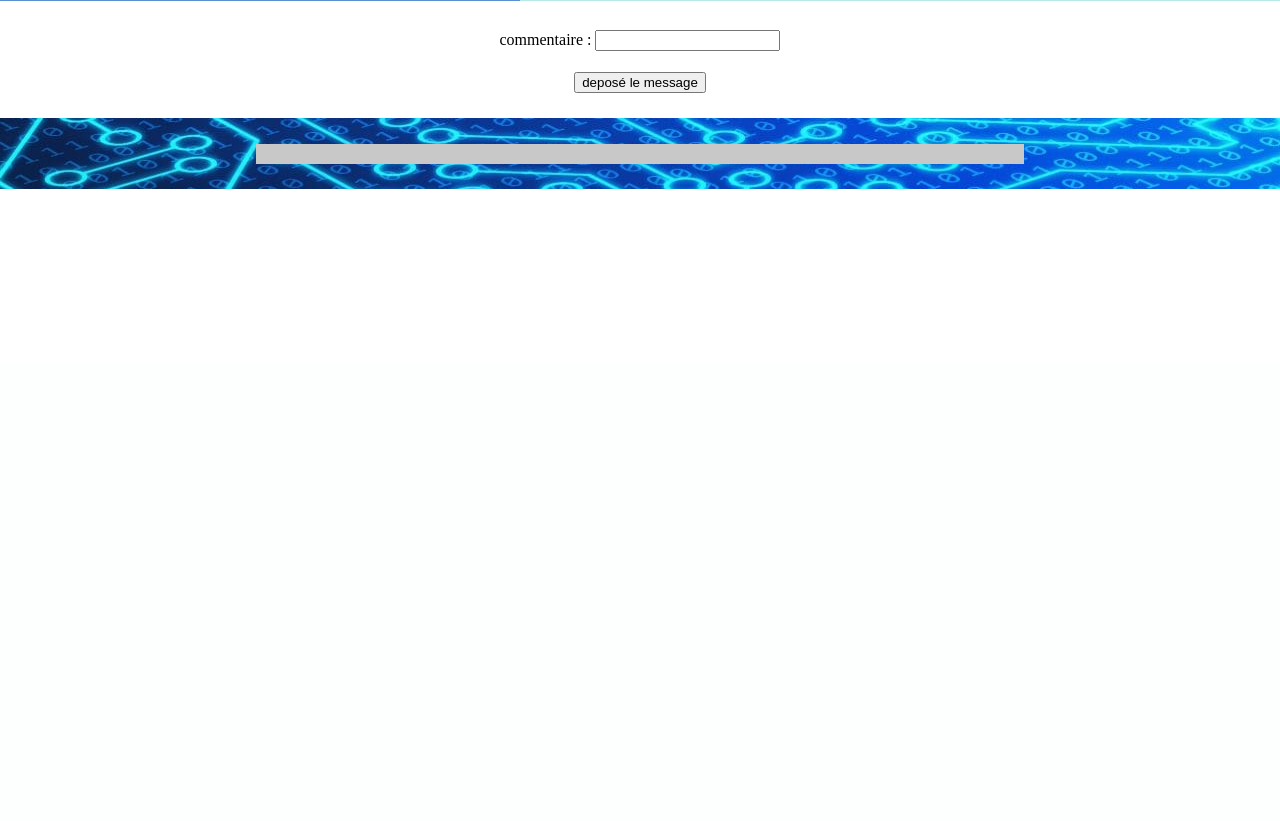
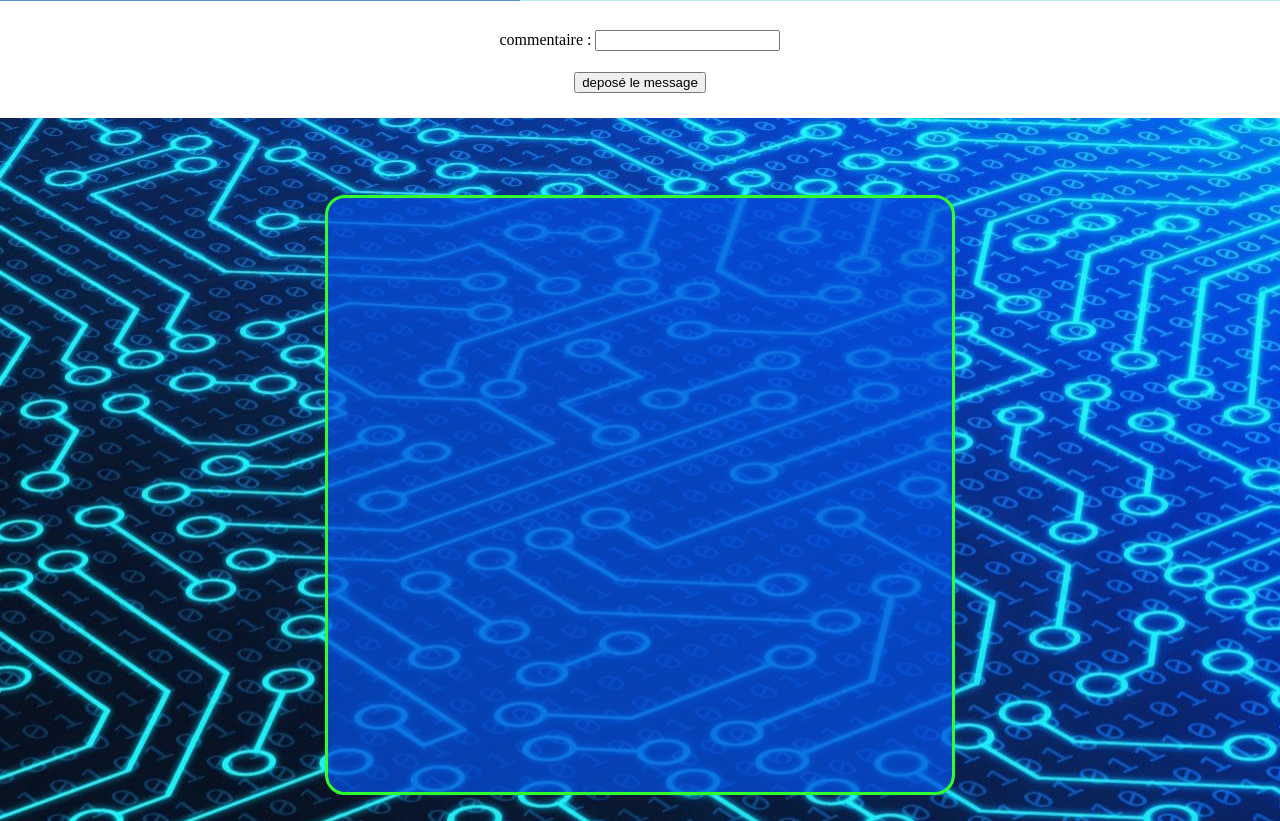
Before and after one commit to olivier-crozet/livre-or, a PHP site: page /livre-or.php in a window 1280 px wide. Shown: the part 437-1258 px from the top of the page. Before the commit the page ends 626 px from the top, so only its background shows below. Run offline with PHP 8.4, Linux system fonts and the light colour scheme; data comes from the database, SQL or seed files in the repository; data that the repository does not hold is empty.

Commit message:
finish pour plateforme

```diff
--- a/css/livre-or.css
+++ b/css/livre-or.css
@@ -58,11 +58,31 @@ margin-bottom: 2%;
     text-align: left;
     padding-top: 2%;
     padding-bottom: 2%;
+    background-attachment: fixed;
+
 }
 .table-affichage
 {
-	margin: auto;
-    width: 60%;
-    background-color: #0000ffba;
-    border: solid #c8c8c8 10px;
+display: flex;
+    flex-direction: column;
+    justify-content: space-between;
+    align-items: center;
+    flex-wrap: wrap;
+    border: solid;
+    border-radius: 20px;
+    background-color: rgba(5, 78, 222, 0.75);
+    height: 600px;
+    max-width: 630px;
+    overflow-y: scroll;
+    margin: auto;
+    margin-top: 4%;
 }
+.div-affichage
+{
+
+}
+.texttd
+{
+word-wrap: break-word;
+max-width: 400px;
+}
--- a/livre-or.php
+++ b/livre-or.php
@@ -235,6 +235,7 @@ $req_jointe = "SELECT  login,  commentaire, date FROM utilisateurs LEFT JOIN com
     //$row = mysqli_fetch_all($req_jointe_bdd);
 ?>
                      <!--AFFICHE DE LA DATA BASE-->
+  <div class="div-affichage">
        <table class="table-affichage">
       <?php
 
@@ -256,6 +257,8 @@ $req_jointe = "SELECT  login,  commentaire, date FROM utilisateurs LEFT JOIN com
          }
 endforeach ;
 ?>
+</table>
+</div>
 <?php
 if (isset($erreur))
      {
--- a/modif-profil.php
+++ b/modif-profil.php
@@ -56,7 +56,7 @@ if(isset($_POST['newlogin']) AND !empty($_POST['newlogin']) AND $_POST['newlogin
       if($mdp1 == $mdp2) {
          $insertmdp = $bdd->prepare("UPDATE utilisateurs SET password = ? WHERE id = ?");
          $insertmdp->execute(array($mdp1, $_SESSION['id']));
-         header('Location: livre-or/livreor.php');
+         header("location: livre-or.php?id=".$_SESSION['id']);
       } else {
          $erreur = "Vos deux mdp ne correspondent pas !";
       }
```
